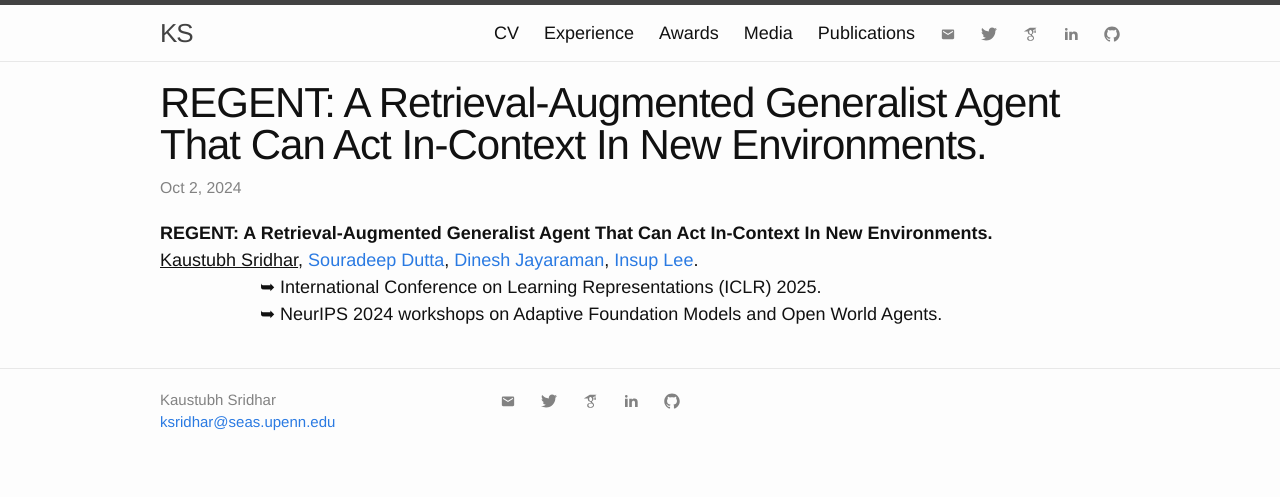
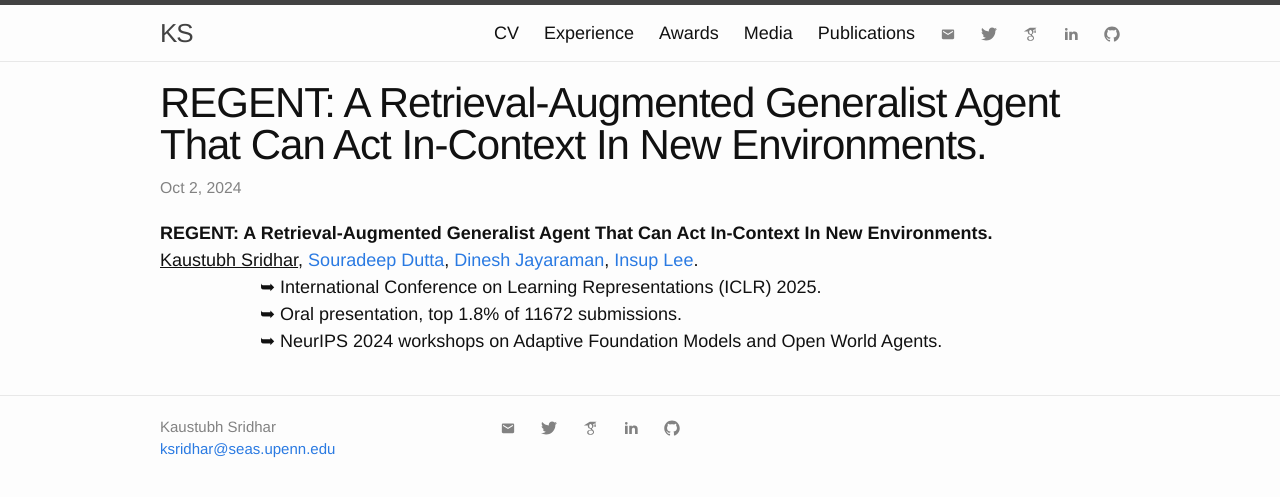
Before and after one commit to kaustubhsridhar/kaustubhsridhar.github.io, a Jekyll site: the page built from _posts/2024-10-02-REGENT.md, in a window 1280 px wide. Shown: the top 497 px of the page. Built offline with Jekyll 4.4.1, drawn with Linux system fonts in a browser that asks for light colours; comment, search, counter and statistics services are not loaded.

Commit message:
Update 2024-10-02-REGENT.md

```diff
--- a/_posts/2024-10-02-REGENT.md
+++ b/_posts/2024-10-02-REGENT.md
@@ -1,7 +1,7 @@
 ---
 layout: research
 title:  "REGENT: A Retrieval-Augmented Generalist Agent That Can Act In-Context In New Environments."
-rinfo: <u>Kaustubh Sridhar</u>, <a href="https://sites.google.com/site/duttasouradeep39/">Souradeep Dutta</a>, <a href="https://www.seas.upenn.edu/~dineshj/">Dinesh Jayaraman</a>, <a href="https://www.cis.upenn.edu/~lee/home/index.shtml">Insup Lee</a>. <ul>➥ International Conference on Learning Representations (ICLR) 2025.<br>➥ NeurIPS 2024 workshops on Adaptive Foundation Models and Open World Agents.</ul>
+rinfo: <u>Kaustubh Sridhar</u>, <a href="https://sites.google.com/site/duttasouradeep39/">Souradeep Dutta</a>, <a href="https://www.seas.upenn.edu/~dineshj/">Dinesh Jayaraman</a>, <a href="https://www.cis.upenn.edu/~lee/home/index.shtml">Insup Lee</a>. <ul>➥ International Conference on Learning Representations (ICLR) 2025.<br>➥ Oral presentation, top 1.8% of 11672 submissions.<br>➥ NeurIPS 2024 workshops on Adaptive Foundation Models and Open World Agents.</ul>
 pdf: https://kaustubhsridhar.github.io/regent-research/static/docs/REGENT.pdf
 date:   2024-10-02 22:00:00
 types: []
```
